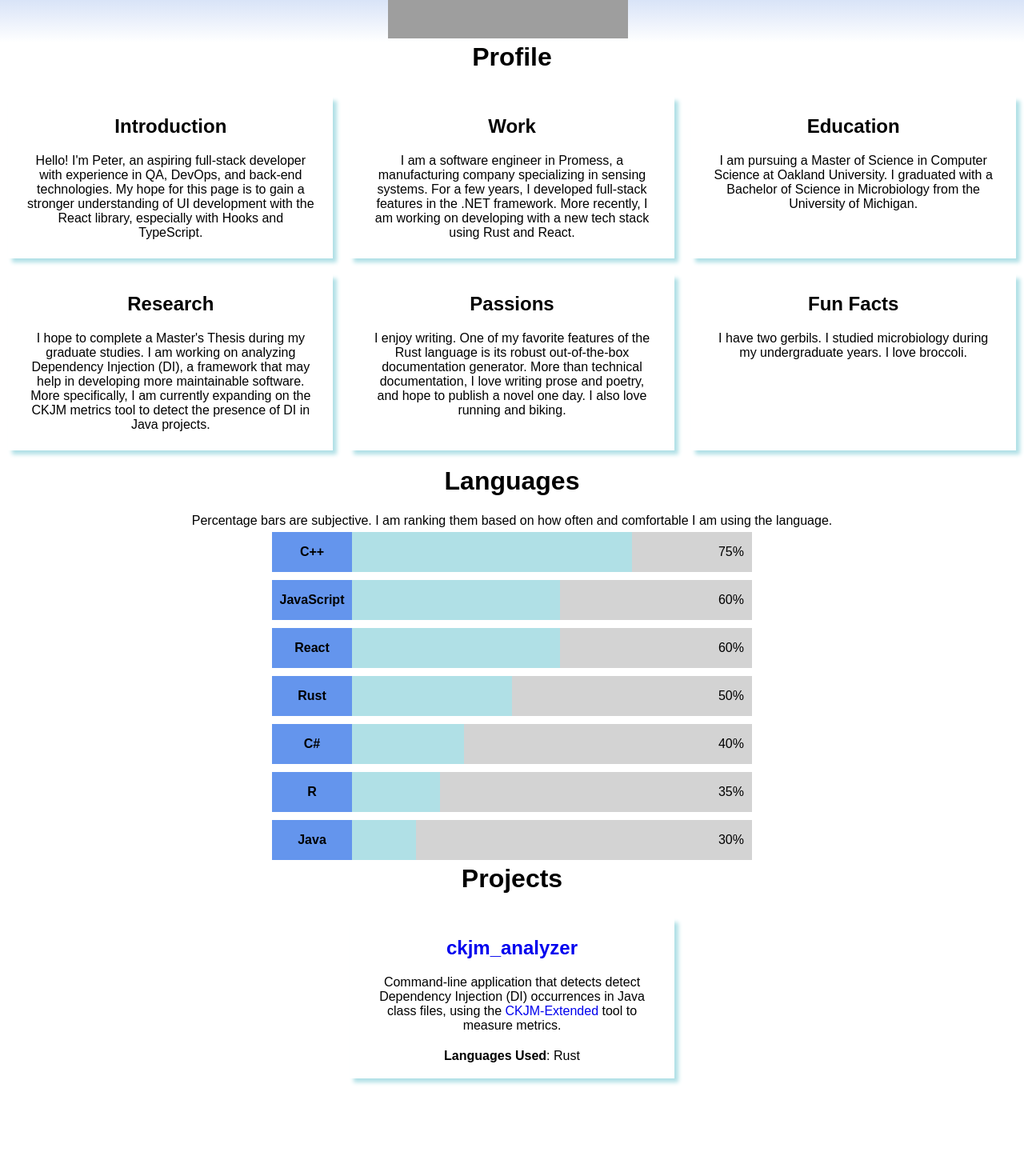
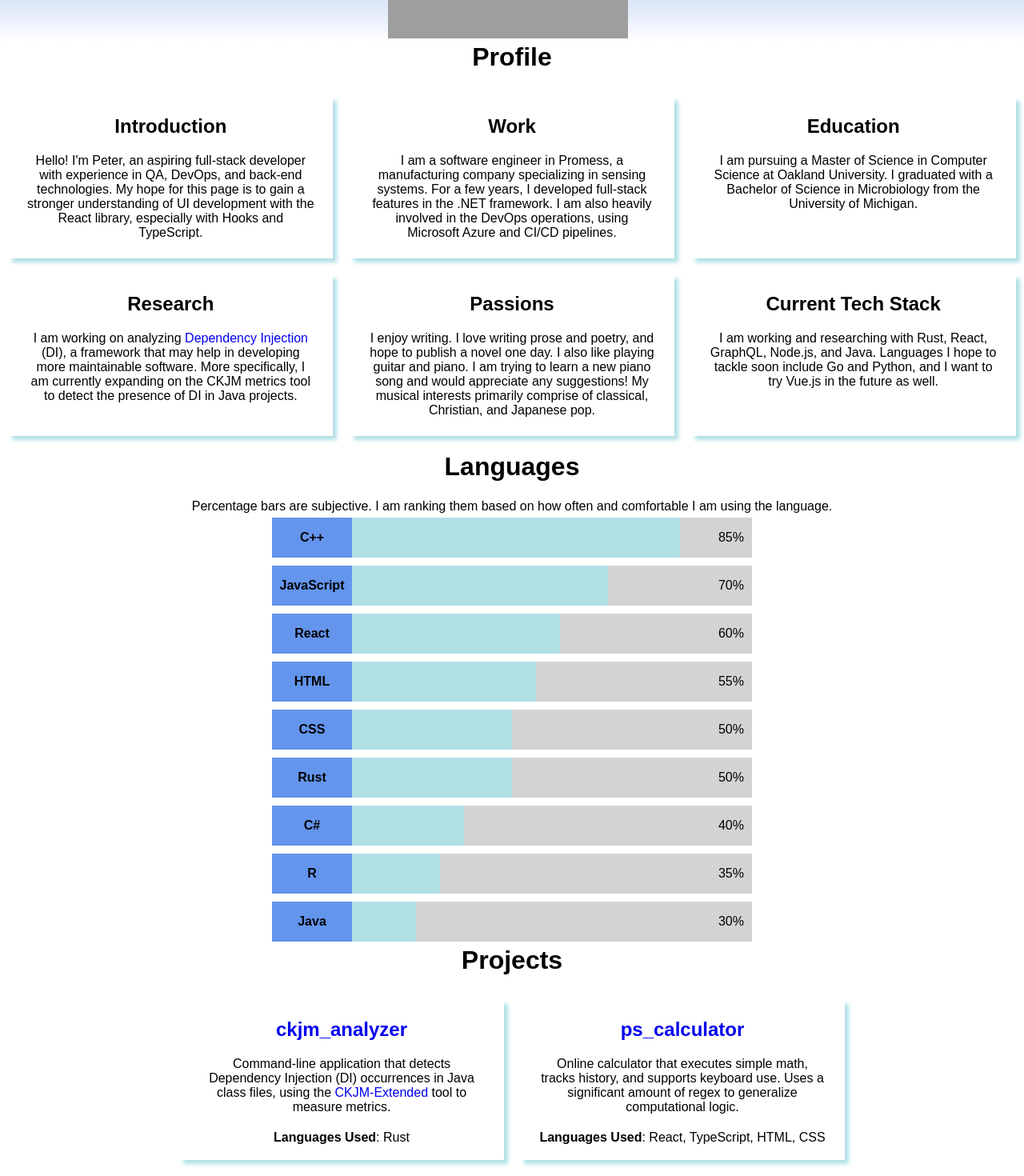
Before and after one commit to Narnian12/narnian12.github.io, a React (Create React App) app: page / in a window 1280 px wide. Shown: the part 227-1697 px from the top of the page at 80% size. Before the commit the page ends 1595 px from the top, so only its background shows below. Built offline with nearby package versions, Linux system fonts and the light colour scheme; grey boxes are pictures that could not be loaded.

Commit message:
- Cleanup and adding a project

```diff
--- a/src/App.tsx
+++ b/src/App.tsx
@@ -5,7 +5,7 @@ import Profile from './Components/Profile';
 import Languages from './Components/Languages';
 import Projects from './Components/Projects';
 
-const navSections = ["Profile", "Languages", "Projects", "Contact"];
+const navSections = ["Profile", "Languages", "Projects"];
 
 function App() {
   return (
--- a/src/Components/Languages.css
+++ b/src/Components/Languages.css
@@ -29,11 +29,3 @@
   padding: 0px 10px 0px 0px;
   background-color: lightgray;
 }
-
-.cpp { width: 75%; }
-.js { width: 60%; }
-.react { width: 60%; }
-.rust { width: 50%; }
-.cs { width: 40%; }
-.r { width: 35%; }
-.java { width: 30%; }
--- a/src/Components/Languages.tsx
+++ b/src/Components/Languages.tsx
@@ -4,38 +4,39 @@ function Languages() {
   const languages =[
     {
       name: "C++",
-      percentage: "75%",
-      class: "cpp fill"
+      percentage: "85%",
     },
     {
       name: "JavaScript",
-      percentage: "60%",
-      class: "js fill"
+      percentage: "70%",
     },
     {
       name: "React",
       percentage: "60%",
-      class: "react fill"
+    },
+    {
+      name: "HTML",
+      percentage: "55%",
+    },
+    {
+      name: "CSS",
+      percentage: "50%"
     },
     {
       name: "Rust",
       percentage: "50%",
-      class: "rust fill"
     },
     {
       name: "C#",
       percentage: "40%",
-      class: "cs fill"
     },
     {
       name: "R",
       percentage: "35%",
-      class: "r fill"
     },
     {
       name: "Java",
       percentage: "30%",
-      class: "java fill"
     }
   ]
   return (
@@ -44,7 +45,7 @@ function Languages() {
         return (
           <div className="languages" key={elem.name}>
             <div className="language-bar">
-              <div className={elem.class}>
+              <div className="fill" style={{width: elem.percentage}}>
                 <div className="language-name"><p>{elem.name}</p></div>
               </div>
               <div className="percentage"><p>{elem.percentage}</p></div>
--- a/src/Components/Profile.tsx
+++ b/src/Components/Profile.tsx
@@ -13,8 +13,8 @@ function Profile() {
       <div className="card">
         <h2>Work</h2>
         <p className="card-text">I am a software engineer in Promess, a manufacturing company specializing
-          in sensing systems. For a few years, I developed full-stack features in the .NET framework. More recently,
-          I am working on developing with a new tech stack using Rust and React.
+          in sensing systems. For a few years, I developed full-stack features in the .NET framework.
+          I am also heavily involved in the DevOps operations, using Microsoft Azure and CI/CD pipelines.
         </p>
       </div>
       <div className="card">
@@ -25,21 +25,23 @@ function Profile() {
       </div>
       <div className="card">
         <h2>Research</h2>
-        <p className="card-text">I hope to complete a Master's Thesis during my graduate studies. I am working on analyzing Dependency Injection (DI),
+        <p className="card-text">
+          I am working on analyzing <a href="https://en.wikipedia.org/wiki/Dependency_injection" target="_blank" rel="noreferrer">Dependency Injection</a> (DI),
           a framework that may help in developing more maintainable software. More specifically, I am currently expanding on
           the CKJM metrics tool to detect the presence of DI in Java projects.
         </p>
       </div>
       <div className="card">
         <h2>Passions</h2>
-        <p className="card-text">I enjoy writing. One of my favorite features of the Rust language is its robust
-          out-of-the-box documentation generator. More than technical documentation, I love
-          writing prose and poetry, and hope to publish a novel one day. I also love running and biking.
+        <p className="card-text">I enjoy writing. I love writing prose and poetry, and hope to publish a novel one day. I also like playing guitar and piano.
+          I am trying to learn a new piano song and would appreciate any suggestions! My musical interests primarily comprise of classical, Christian, and Japanese pop.
         </p>
       </div>
       <div className="card">
-        <h2>Fun Facts</h2>
-        <p className="card-text">I have two gerbils. I studied microbiology during my undergraduate years. I love broccoli.</p>
+        <h2>Current Tech Stack</h2>
+        <p className="card-text">I am working and researching with Rust, React, GraphQL, Node.js, and Java.
+          Languages I hope to tackle soon include Go and Python, and I want to try Vue.js in the future as well.
+        </p>
       </div>
     </div>
   );
--- a/src/Components/Projects.tsx
+++ b/src/Components/Projects.tsx
@@ -3,14 +3,21 @@ import './Projects.css';
 
 function Projects() {
   return (
-    <div className="card-layout">
+    <div className="card-layout" style={{justifyContent: "center"}}>
       <div className="card project">
         <h2><a href="https://github.com/Narnian12/ckjm_analyzer" target="_blank" rel="noreferrer">ckjm_analyzer</a></h2>
         <p className="card-text">
-          Command-line application that detects detect Dependency Injection (DI) occurrences in Java class files,
-          using the <a href="http://gromit.iiar.pwr.wroc.pl/p_inf/ckjm/">CKJM-Extended</a> tool to measure metrics.
+          Command-line application that detects Dependency Injection (DI) occurrences in Java class files,
+          using the <a href="http://gromit.iiar.pwr.wroc.pl/p_inf/ckjm/" target="_blank" rel="noreferrer">CKJM-Extended</a> tool to measure metrics.
         </p>
         <p><b>Languages Used</b>: Rust</p>
+      </div>
+      <div className="card project">
+        <h2><a href="https://narnian12.github.io/ps_calculator/" target="_blank" rel="noreferrer">ps_calculator</a></h2>
+        <p className="card-text">
+          Online calculator that executes simple math, tracks history, and supports keyboard use. Uses a significant amount of regex to generalize computational logic.
+        </p>
+        <p><b>Languages Used</b>: React, TypeScript, HTML, CSS</p>
       </div>
     </div>
   );
```
